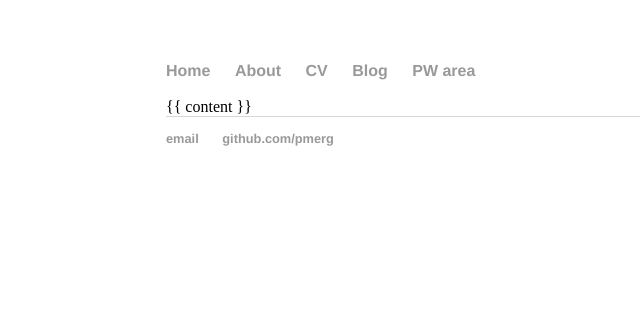
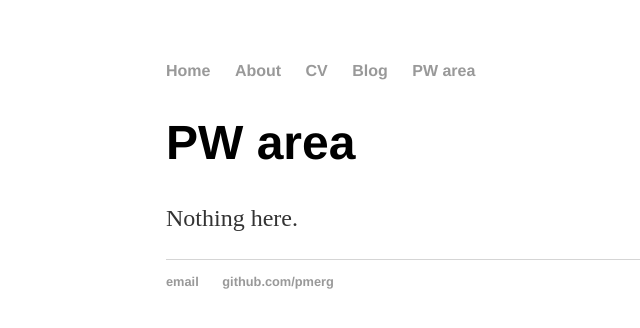
Before and after one commit to pmerg/pmerg.github.io, a Jekyll site: the page built from pw_area/index.html, in a window 1280 px wide. Shown: the top 328 px of the page, without its empty margins (26-666 px from the left). Built offline with Jekyll 4.4.1, drawn with Linux system fonts in a browser that asks for light colours.

Commit message:
Update index.html

```diff
--- a/pw_area/index.html
+++ b/pw_area/index.html
@@ -1,37 +1,9 @@
-<!DOCTYPE html>
-<html>
-  <head>
-    <title>{{ page.title }}</title>
+---
+layout: default
+title: About p.merg
+---
 
-    <link rel="stylesheet" type="text/css" href="/css/main.css">
-
-  </head>
-
-
-
-
-  <body>
-    <nav>
-<ul>
-<li><a href="/">Home</a></li>
-<li><a href="/about">About</a></li>
-<li><a href="/cv">CV</a></li>
-<li><a href="/blog">Blog</a></li>
-<li><a href="PW_area">PW area</a></li>
-</ul>
-    </nav>
-<div class="container">
-
-  {{ content }}
-
-</div>
-
-  <footer>
-   <ul>
-   <li><a href="mailto:nomail@nomail.com">email</a></li>
-   <li><a href="https://github.com/pmerg">github.com/pmerg</a></li>
-   </ul>
-  </footer>
-  </body>
-
-</html>
+		<div class="PW_area">
+			<h1>PW area</h1>
+			<p>Nothing here.</p>
+		</div>
```
